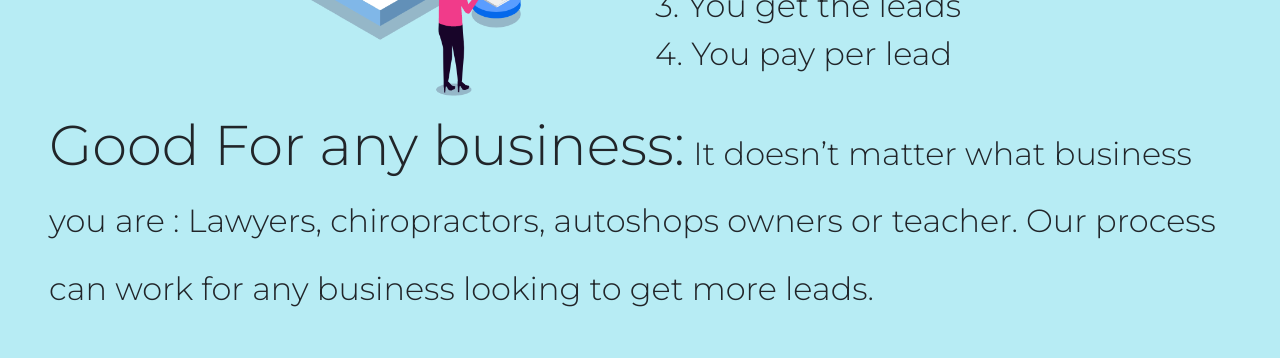
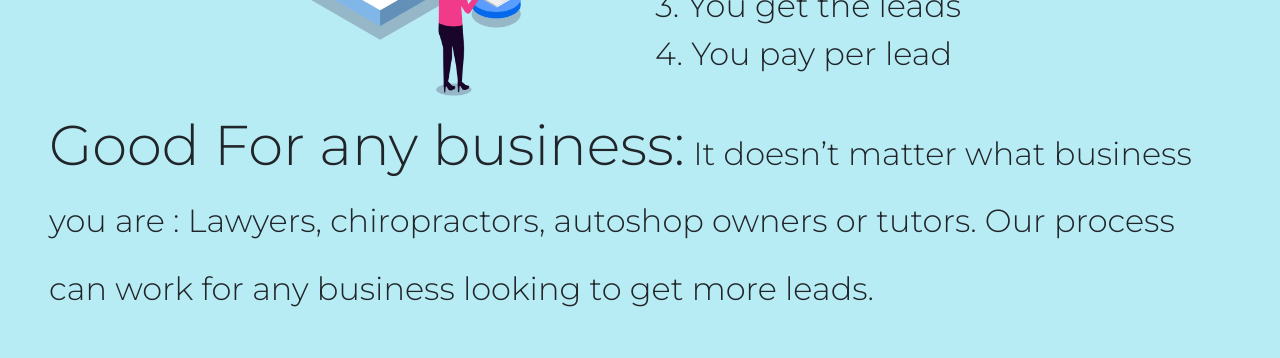
Before and after one commit to kanonochina/personahcm, a website: page dist/get-more-leads/index.html in a window 1280 px wide. Shown: the part 1020-1378 px from the top of the page. Drawn offline with nearby package versions, Linux system fonts and the light colour scheme.

Commit message:
change spelling

```diff
--- a/dist/get-more-leads/index.html
+++ b/dist/get-more-leads/index.html
@@ -181,7 +181,7 @@
             </div>
             <div class="col-md-12 p-3">
                 <h2 class="thin">Good For any business:<span style="font-size: 2rem"> It doesn’t matter what business
-                        you are : Lawyers, chiropractors, autoshops owners or teacher. Our process can work for any
+                        you are : Lawyers, chiropractors, autoshop owners or tutors. Our process can work for any
                         business looking to get more leads.</span></h2>
             </div>
 
```
